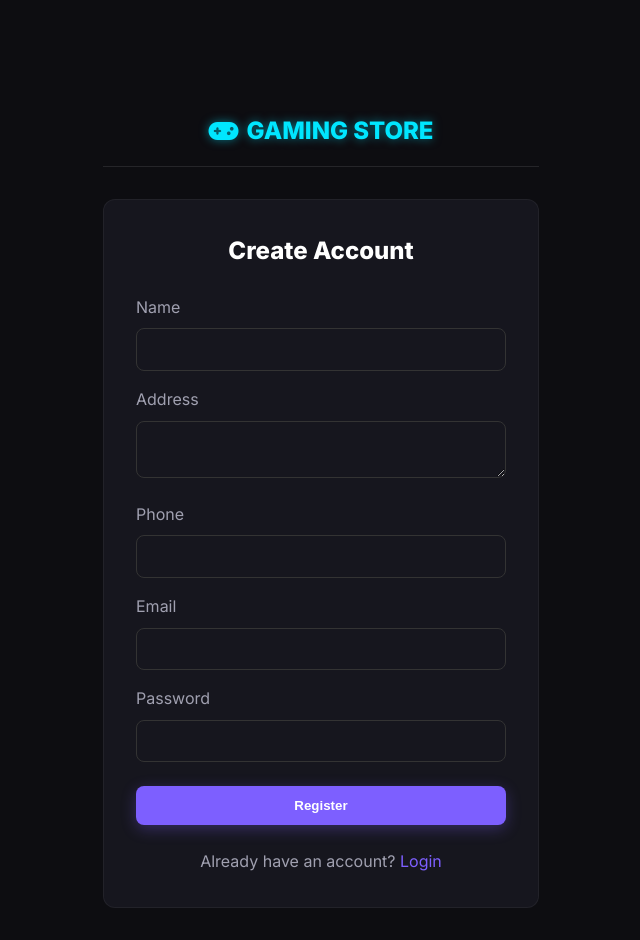
After one commit to 67219010026-create/pretest-gamingstore-26, a PHP site: page /register.php in a window 1280 px wide. The commit adds this page. Shown: the whole page, without its empty margins (319-959 px from the left). Run offline with PHP 8.4, Linux system fonts and the light colour scheme.

Commit message:
feat: Implement user authentication with new `auth.php` and `users` database table.

```diff
--- /dev/null
+++ b/register.php
@@ -0,0 +1,67 @@
+<!DOCTYPE html>
+<html lang="en">
+
+<head>
+    <meta charset="UTF-8">
+    <meta name="viewport" content="width=device-width, initial-scale=1.0">
+    <title>Register - Gaming Store</title>
+    <link rel="stylesheet" href="style.css">
+    <link href="https://fonts.googleapis.com/css2?family=Inter:wght@400;600;800&display=swap" rel="stylesheet">
+    <link rel="stylesheet" href="https://cdnjs.cloudflare.com/ajax/libs/font-awesome/6.0.0/css/all.min.css">
+</head>
+
+<body>
+    <div class="container animate-fade-in" style="max-width: 500px; margin-top: 5rem;">
+        <header style="justify-content: center; margin-bottom: 2rem;">
+            <div class="logo">
+                <i class="fa-solid fa-gamepad"></i> GAMING STORE
+            </div>
+        </header>
+
+        <div class="product-card" style="padding: 2rem;">
+            <h2 style="text-align: center; margin-bottom: 1.5rem;">Create Account</h2>
+
+            <form action="auth.php" method="POST">
+                <input type="hidden" name="action" value="register">
+
+                <div class="form-group" style="margin-bottom: 1rem;">
+                    <label style="display: block; margin-bottom: 0.5rem; color: var(--text-secondary);">Name</label>
+                    <input type="text" name="name" required
+                        style="width: 100%; padding: 0.8rem; border-radius: 8px; border: 1px solid #333; background: var(--bg-primary); color: var(--text-primary);">
+                </div>
+
+                <div class="form-group" style="margin-bottom: 1rem;">
+                    <label style="display: block; margin-bottom: 0.5rem; color: var(--text-secondary);">Address</label>
+                    <textarea name="address" required
+                        style="width: 100%; padding: 0.8rem; border-radius: 8px; border: 1px solid #333; background: var(--bg-primary); color: var(--text-primary);"></textarea>
+                </div>
+
+                <div class="form-group" style="margin-bottom: 1rem;">
+                    <label style="display: block; margin-bottom: 0.5rem; color: var(--text-secondary);">Phone</label>
+                    <input type="tel" name="phone" required
+                        style="width: 100%; padding: 0.8rem; border-radius: 8px; border: 1px solid #333; background: var(--bg-primary); color: var(--text-primary);">
+                </div>
+
+                <div class="form-group" style="margin-bottom: 1rem;">
+                    <label style="display: block; margin-bottom: 0.5rem; color: var(--text-secondary);">Email</label>
+                    <input type="email" name="email" required
+                        style="width: 100%; padding: 0.8rem; border-radius: 8px; border: 1px solid #333; background: var(--bg-primary); color: var(--text-primary);">
+                </div>
+
+                <div class="form-group" style="margin-bottom: 1.5rem;">
+                    <label style="display: block; margin-bottom: 0.5rem; color: var(--text-secondary);">Password</label>
+                    <input type="password" name="password" required
+                        style="width: 100%; padding: 0.8rem; border-radius: 8px; border: 1px solid #333; background: var(--bg-primary); color: var(--text-primary);">
+                </div>
+
+                <button type="submit" class="btn" style="width: 100%; justify-content: center;">Register</button>
+            </form>
+
+            <p style="text-align: center; margin-top: 1.5rem; color: var(--text-secondary);">
+                Already have an account? <a href="login.php" style="color: var(--accent-primary);">Login</a>
+            </p>
+        </div>
+    </div>
+</body>
+
+</html>
```
Also changed, not shown: auth.php (added, +57 -0 lines), database_setup.sql (+10 -0 lines), index.php (+14 -3 lines), login.php (added, +49 -0 lines).
